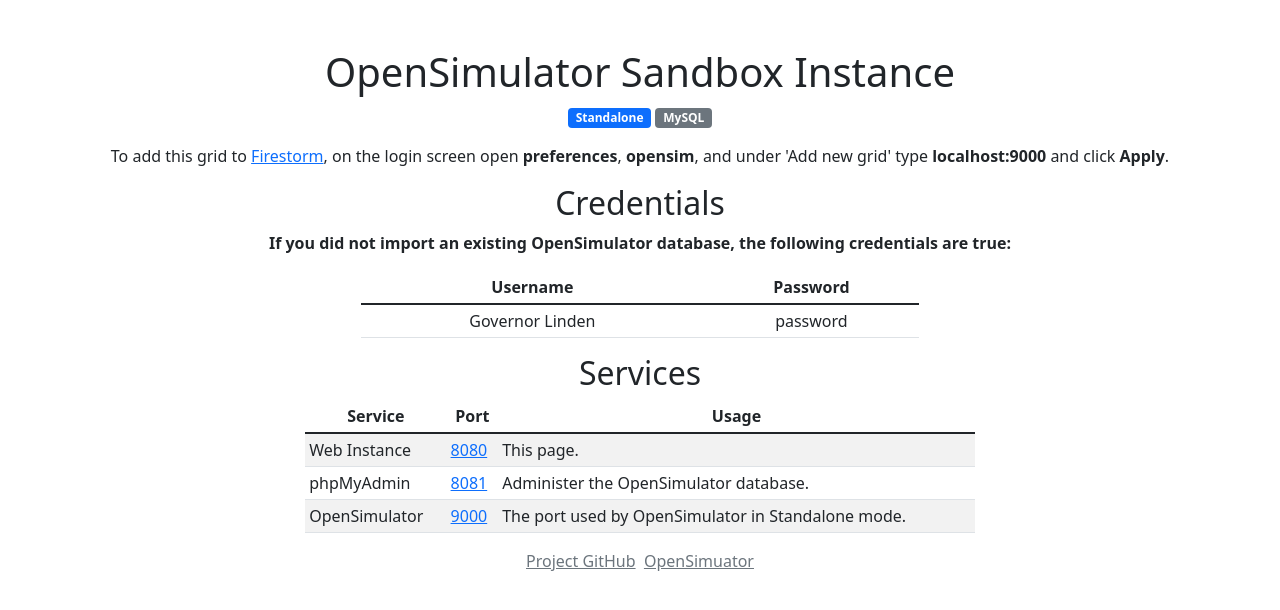
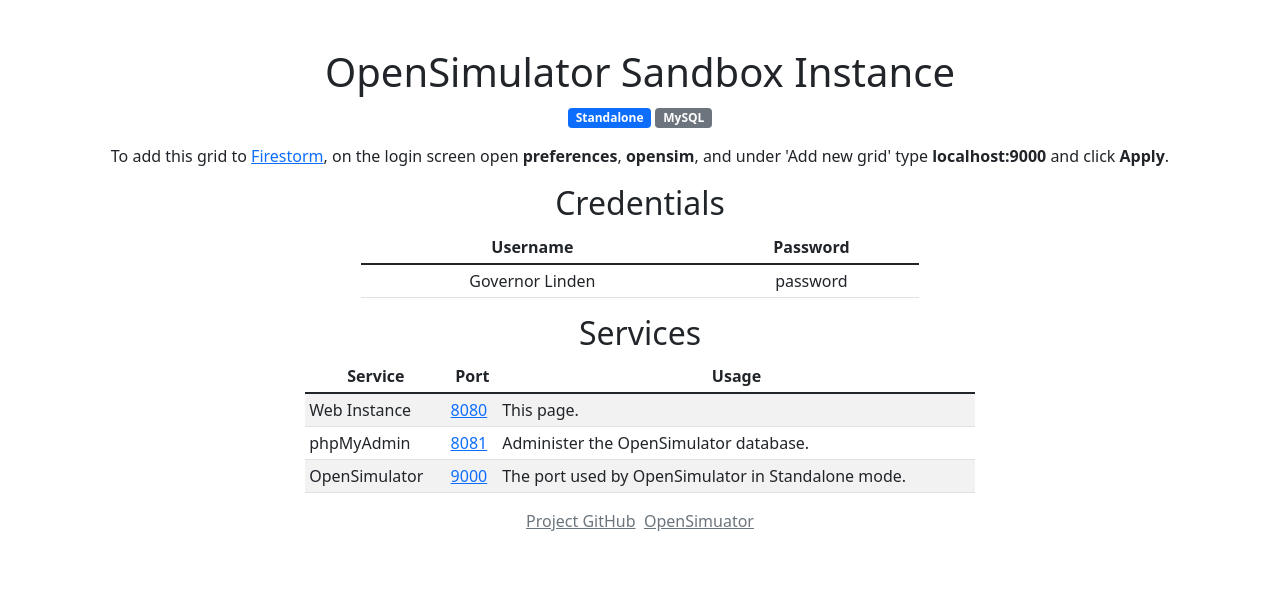
Before and after one commit to soup-bowl/opensim-sandbox, a plain HTML site: page standalone/www/index.html in a window 1280 px wide. Drawn offline with nearby package versions, Linux system fonts and the light colour scheme.

Commit message:
Removed import line - redundant reference.

```diff
--- a/standalone/www/index.html
+++ b/standalone/www/index.html
@@ -10,7 +10,6 @@
 			<p><span class="badge bg-primary">Standalone</span>&nbsp;<span class="badge bg-secondary">MySQL</span></p>
 			<p>To add this grid to <a href="https://www.firestormviewer.org/os-operating-system/" target="_blank">Firestorm</a>, on the login screen open <strong>preferences</strong>, <strong>opensim</strong>, and under 'Add new grid' type <strong>localhost:9000</strong> and click <strong>Apply</strong>.</p>
 			<h2>Credentials</h2>
-			<p><strong>If you did not import an existing OpenSimulator database, the following credentials are true:</strong></p>
 			<div class="table-responsive" style="margin-left: 25%; margin-right: 25%;">
 				<table class="table table-sm">
 					<thead>
```
